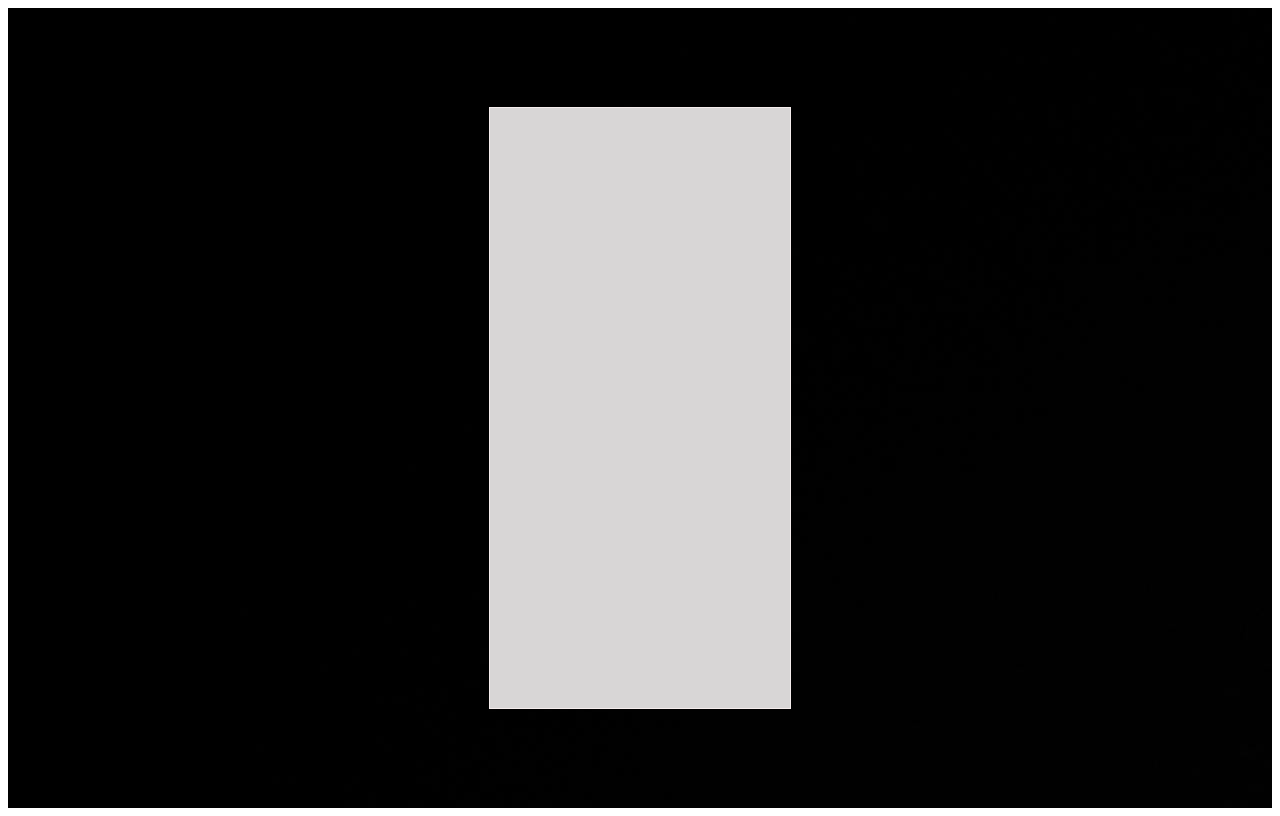
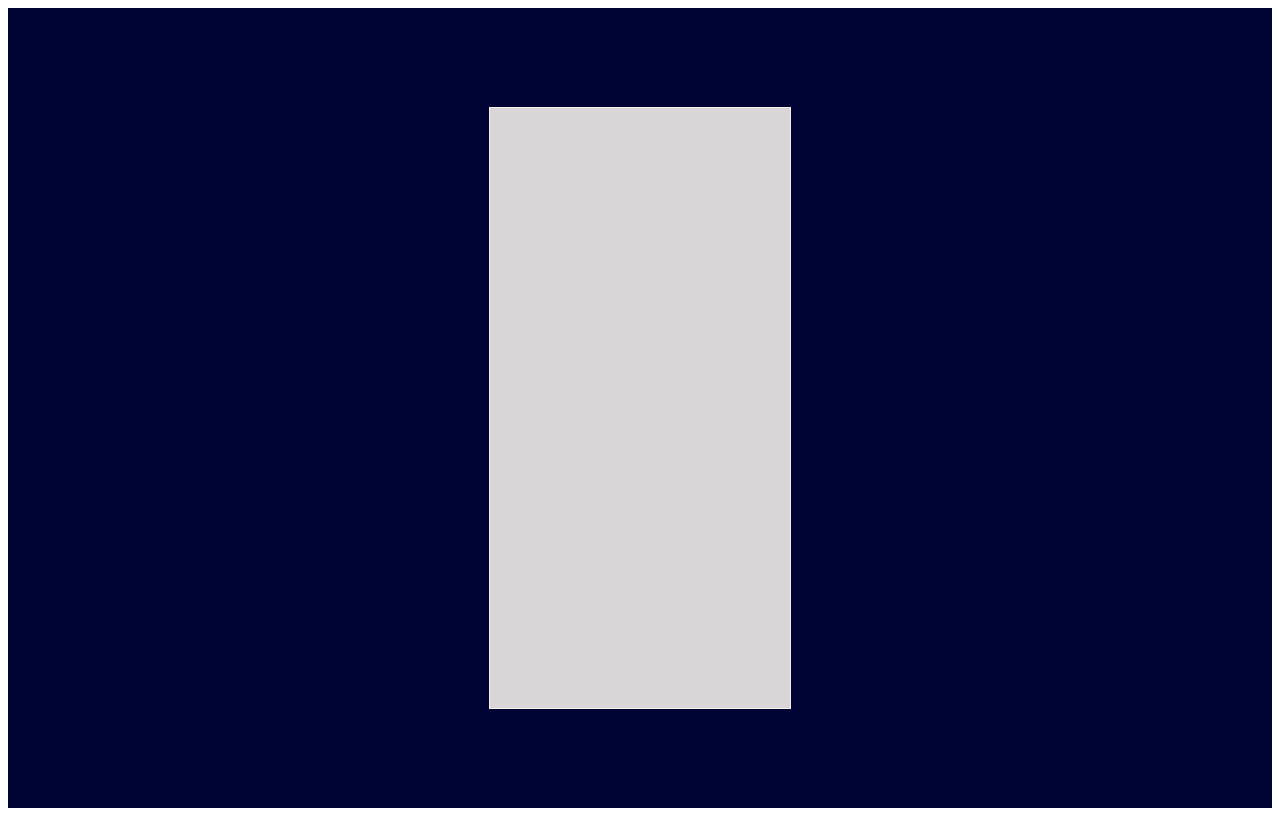
Before and after one commit to DarkVayder/Tetris, a plain HTML site: page index.html in a window 1280 px wide. Drawn offline with Linux system fonts and the light colour scheme.

Commit message:
Update style.css

```diff
--- a/style.css
+++ b/style.css
@@ -3,7 +3,7 @@
     justify-content: center;
     align-items: center;
     height: 100vh;
-    background-image: url(Background.jpg);
+    background-color: #000435;
   }
 
   canvas {
```
